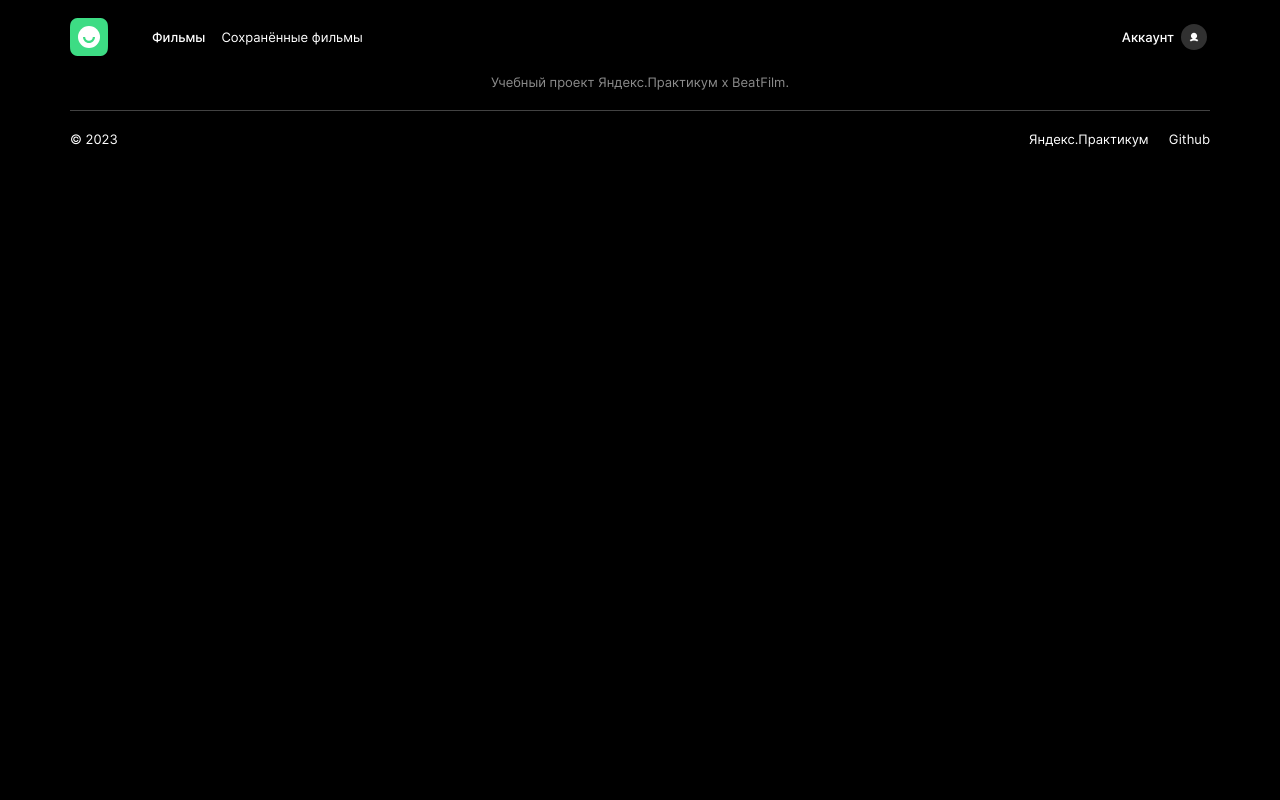
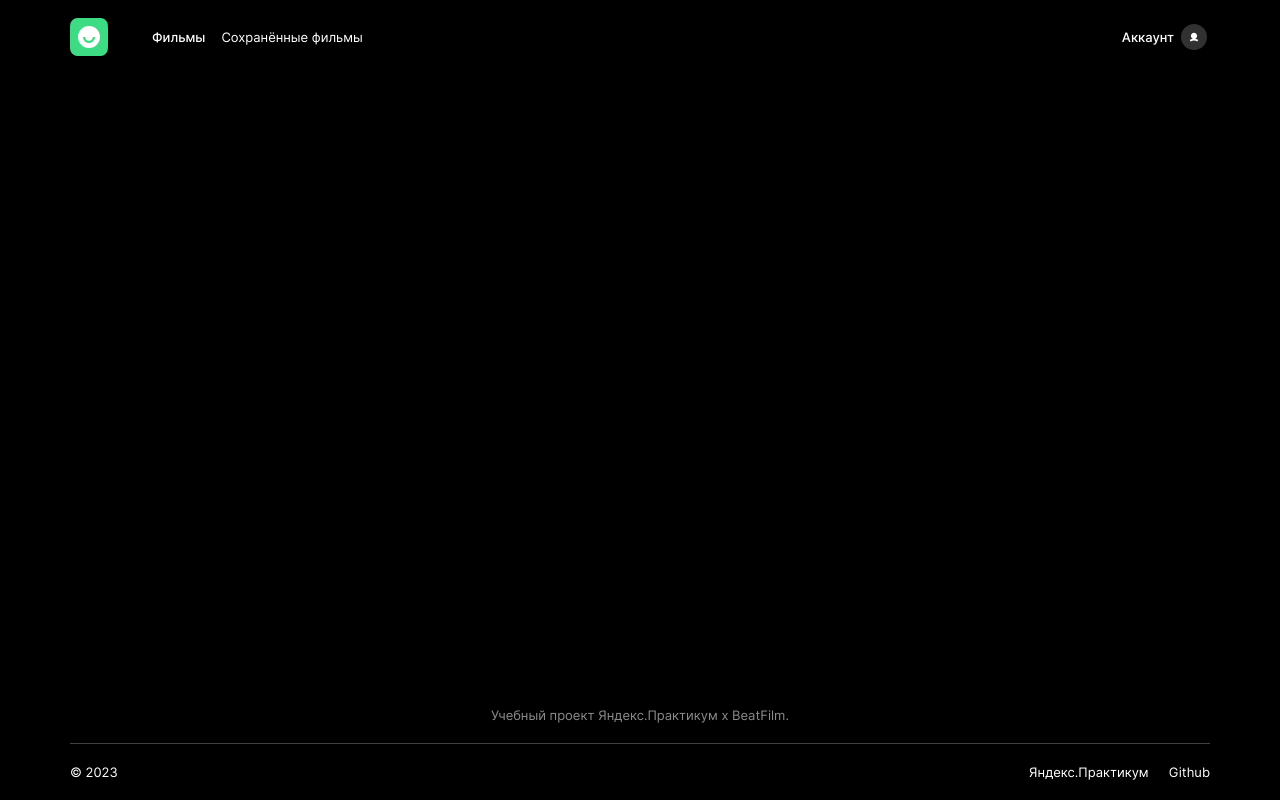
Before and after one commit to krylovis/movies-explorer-frontend, a React (Create React App) app: page /movies in a window 1280 px wide. Built offline with nearby package versions, Linux system fonts and the light colour scheme.

Commit message:
fix main

```diff
--- a/src/blocks/app/app.css
+++ b/src/blocks/app/app.css
@@ -13,4 +13,7 @@
   min-width: 320px;
   width: 100%;
   font-size: 16px;
+
+  display: flex;
+  flex-direction: column;
 }
--- a/src/blocks/main/main.css
+++ b/src/blocks/main/main.css
@@ -1 +1,5 @@
-.main {}
+.main {
+  flex: 1;
+  display: flex;
+  flex-direction: column;
+}
--- a/src/components/Footer/Footer.css
+++ b/src/components/Footer/Footer.css
@@ -1,4 +1,6 @@
-.footer {}
+.footer {
+  margin-top: auto;
+}
 
 .footer__container {
   max-width: 1140px;
```
